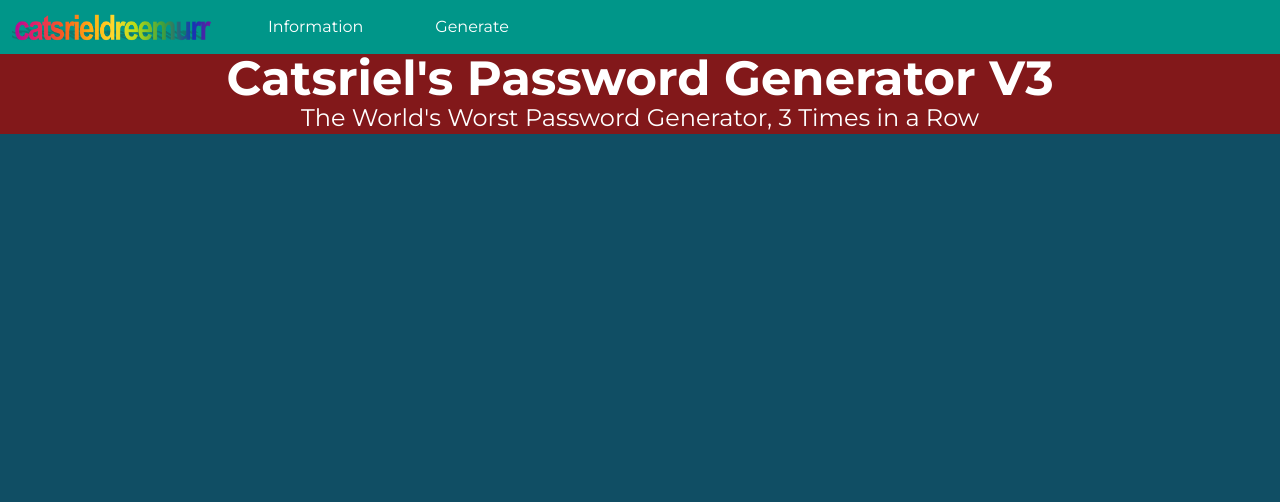
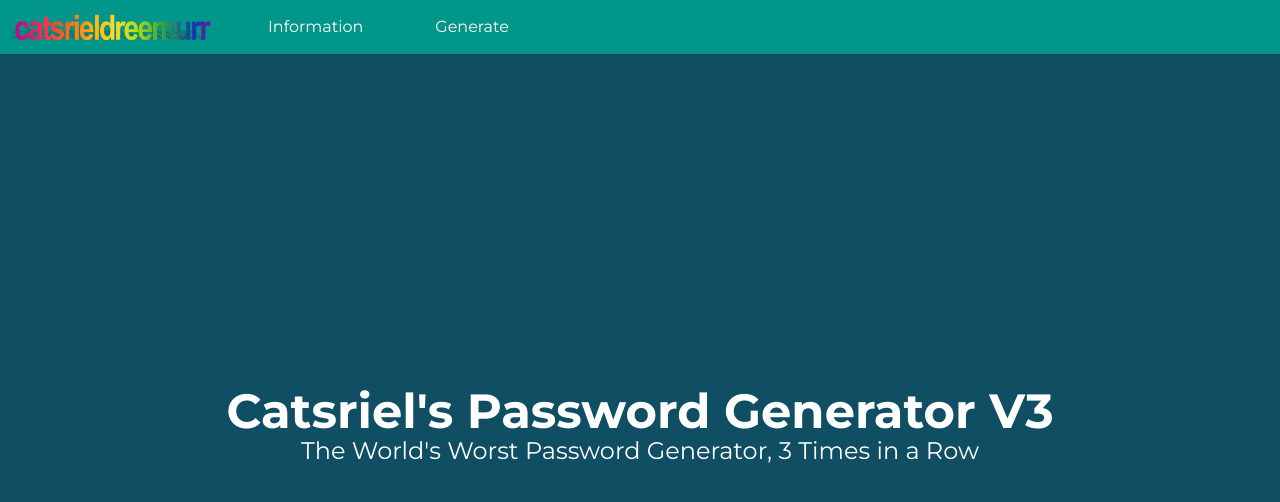
Before and after one commit to catsrieldreemurr/password_generator_v3, a Next.js app in the folder passwordgenerator/: page / in a window 1280 px wide. Shown: the top 502 px of the page. Built offline with nearby package versions, Linux system fonts and the light colour scheme.

Commit message:
Fix the centering issue
jesus fucking christ

```diff
--- a/passwordgenerator/app/page.tsx
+++ b/passwordgenerator/app/page.tsx
@@ -4,10 +4,10 @@ import Footerbar from "./components/footerbar";
 
 export default function Home() {
   return (
-    <div className="bg-cyan-900 h-screen bg-cover">
+    <div className="bg-cyan-900 h-screen bg-cover flex flex-col">
       <Navbar></Navbar>
 
-      <div className="flex flex-col justify-center items-center bg-red-900">
+      <div className="flex flex-1 flex-col justify-center items-center text-center">
         <h1 className="text-4xl font-bold sm:text-5xl">Catsriel's Password Generator V3</h1>
         <h2 className="text-xl sm:text-2xl">The World's Worst Password Generator, 3 Times in a Row</h2>
       </div>
```
Also changed, not shown: passwordgenerator/package.json (+6 -6 lines), 1 other file (tests, documents, lock files or other folders).
